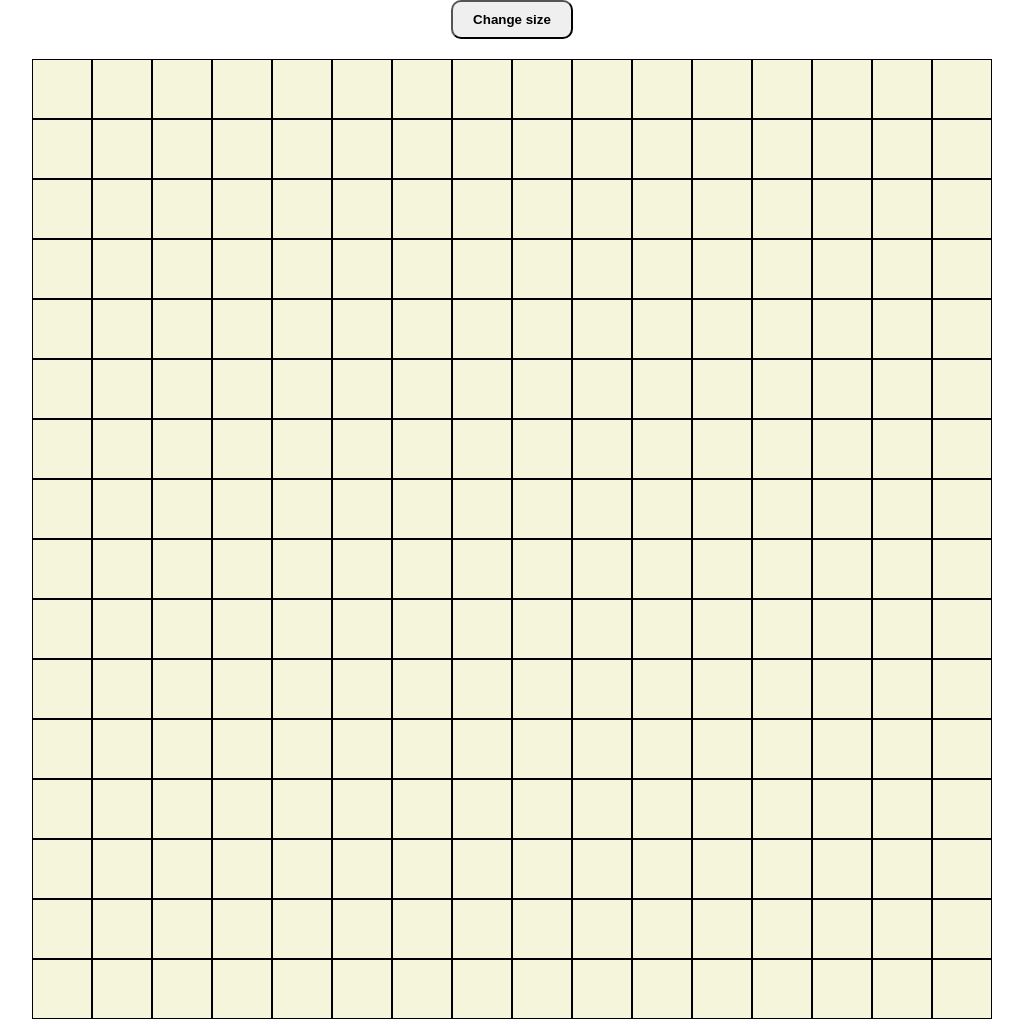
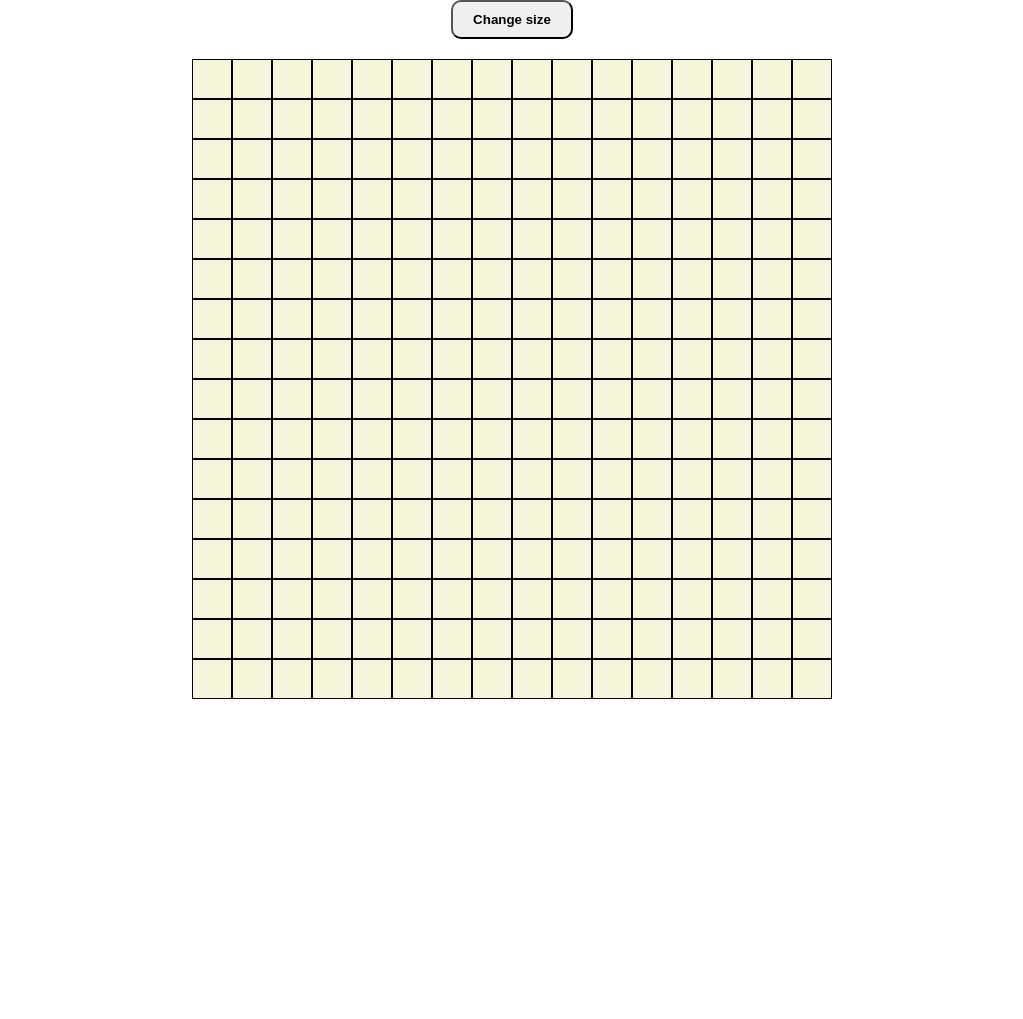
Before and after one commit to navic-v/odin-etch-a-sketch, a plain HTML site: page index.html in a window 1280 px wide. Shown: the whole page, without its empty margins (128-1151 px from the left). After the commit the page ends 800 px from the top, so only its background shows below. Drawn offline with Linux system fonts and the light colour scheme.

Commit message:
Change the size of the container and the limit of grid

```diff
--- a/script.js
+++ b/script.js
@@ -6,7 +6,7 @@ const createGrid = (number) => {
     container.innerHTML = "";
     const gridDimension = number;
     const numberOfSquareDivs = gridDimension * gridDimension;
-    const sizeOfSquareDivs = 960 / gridDimension;
+    const sizeOfSquareDivs = 640 / gridDimension;
     for (let i = 1; i <= numberOfSquareDivs; i++ ) {
         container.innerHTML +=
             `<div class="square"
@@ -17,11 +17,11 @@ const createGrid = (number) => {
 
 sizeBtn.addEventListener('click', (event) => {
     event.preventDefault();
-    let newDimension = Number(prompt('How many square per size do you want? (1 - 100)'));
+    let newDimension = Number(prompt('How many square per size do you want? (1 - 64)'));
     if (Number.isInteger(newDimension) && newDimension <= 100) {
         createGrid(newDimension);
     } else {
-        alert('Enter the number from 1 to 100');
+        alert('Enter the number from 1 to 64');
     }
 })
 
--- a/styles.css
+++ b/styles.css
@@ -16,8 +16,8 @@ button {
     display: flex;
     flex-direction: row;
     flex-wrap: wrap;
-    width: 960px;
-    height: 960px;
+    width: 640px;
+    height: 640px;
     margin: 0 auto;
 }
 .square {
```
